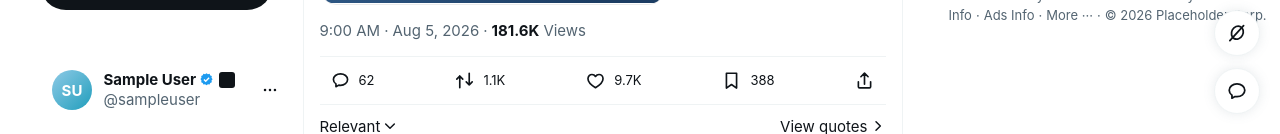
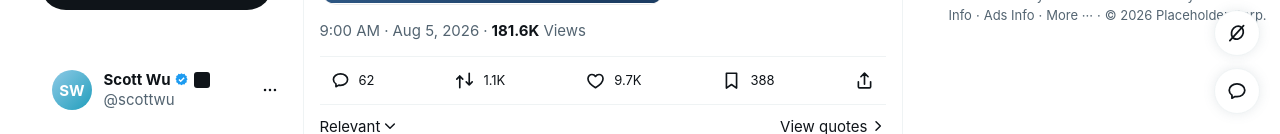
Before and after one commit to COG-GTM/otterchat, a React (Vite) app: page / in a window 1280 px wide. Shown: the part 666-800 px from the top of the page. Built offline with nearby package versions, Linux system fonts and the light colour scheme.

Commit message:
feature: rename placeholder current user to Scott Wu
Co-Authored-By: derek.wu <derekwu35@gmail.com>

```diff
--- a/src/data.ts
+++ b/src/data.ts
@@ -21,9 +21,9 @@ export type Reply = {
 }
 
 export const currentUser: Account = {
-  name: 'Sample User',
-  handle: '@sampleuser',
-  initials: 'SU',
+  name: 'Scott Wu',
+  handle: '@scottwu',
+  initials: 'SW',
   avatarFrom: '#8ecae6',
   avatarTo: '#219ebc',
   verified: 'blue',
```
